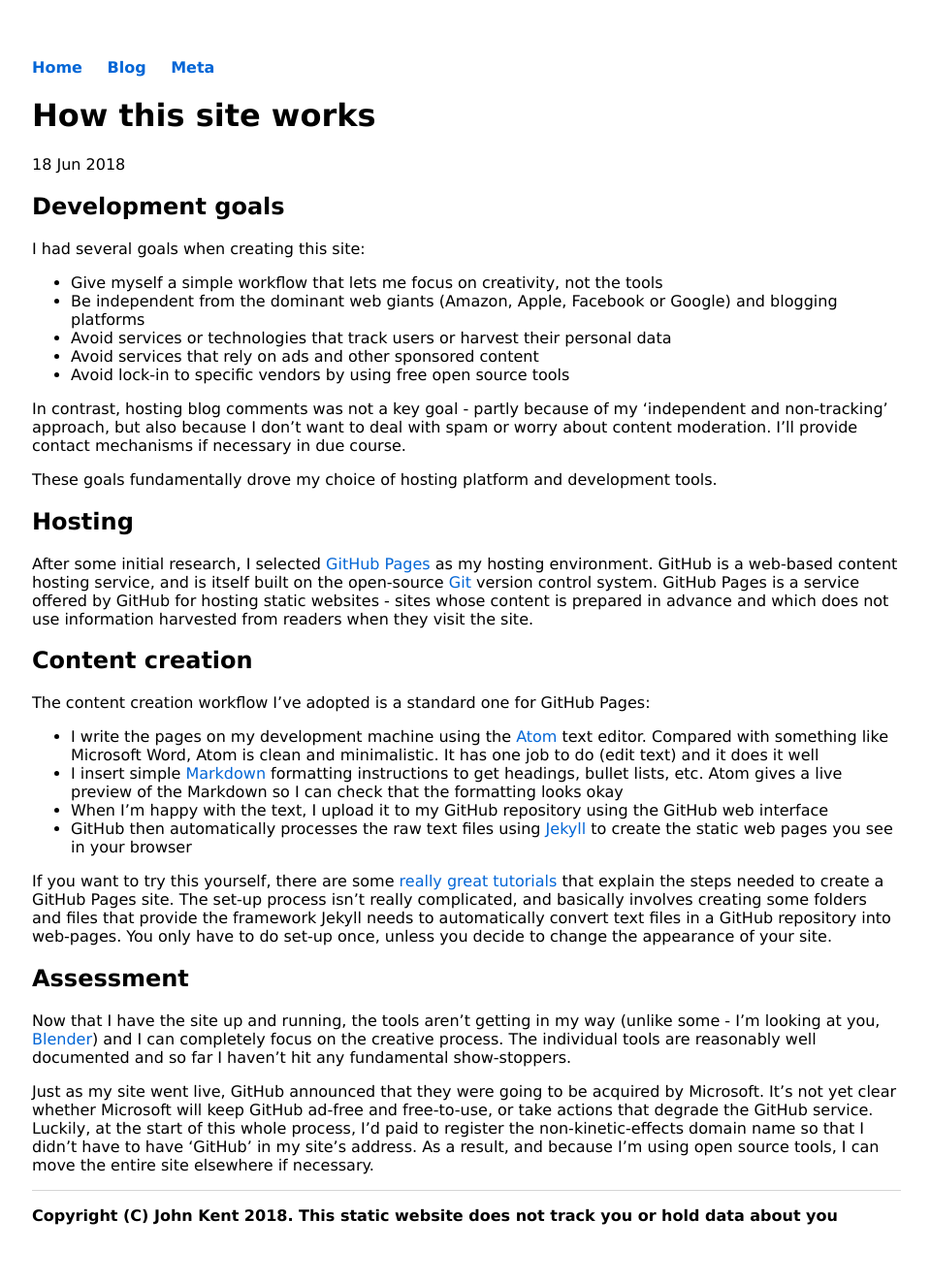
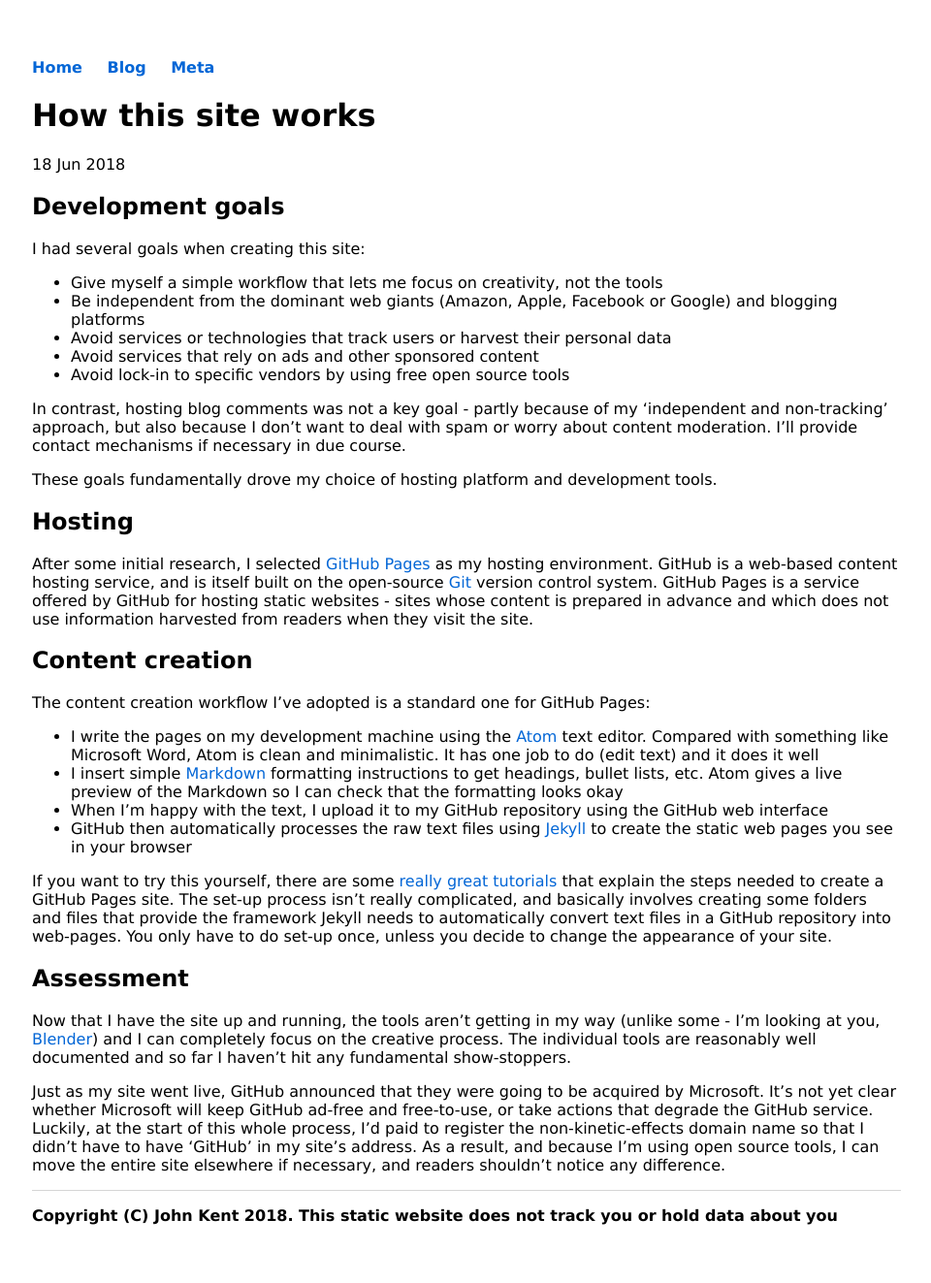
Before and after one commit to KineticLensman/KineticLensman.github.io, a Jekyll site: the page built from _posts/2018-06-18-how-this-site-works.md, in a window 1280 px wide. Shown: the whole page at 97% size, without its empty margins (159-1119 px from the left). Built offline with Jekyll 4.4.1, drawn with Linux system fonts in a browser that asks for light colours.

Commit message:
Minor rewording

```diff
--- a/_posts/2018-06-18-how-this-site-works.md
+++ b/_posts/2018-06-18-how-this-site-works.md
@@ -31,4 +31,4 @@
 ## Assessment
 Now that I have the site up and running, the tools aren't getting in my way (unlike some - I'm looking at you, [Blender](https://www.blender.org/)) and I can completely focus on the creative process. The individual tools are reasonably well documented and so far I haven't hit any fundamental show-stoppers.
 
-Just as my site went live, GitHub announced that they were going to be acquired by Microsoft. It's not yet clear whether Microsoft will keep GitHub ad-free and free-to-use, or take actions that degrade the GitHub service. Luckily, at the start of this whole process, I'd paid to register the non-kinetic-effects domain name so that I didn't have to have 'GitHub' in my site's address. As a result, and because I'm using open source tools, I can move the entire site elsewhere if necessary.
+Just as my site went live, GitHub announced that they were going to be acquired by Microsoft. It's not yet clear whether Microsoft will keep GitHub ad-free and free-to-use, or take actions that degrade the GitHub service. Luckily, at the start of this whole process, I'd paid to register the non-kinetic-effects domain name so that I didn't have to have 'GitHub' in my site's address. As a result, and because I'm using open source tools, I can move the entire site elsewhere if necessary, and readers shouldn't notice any difference.
```
